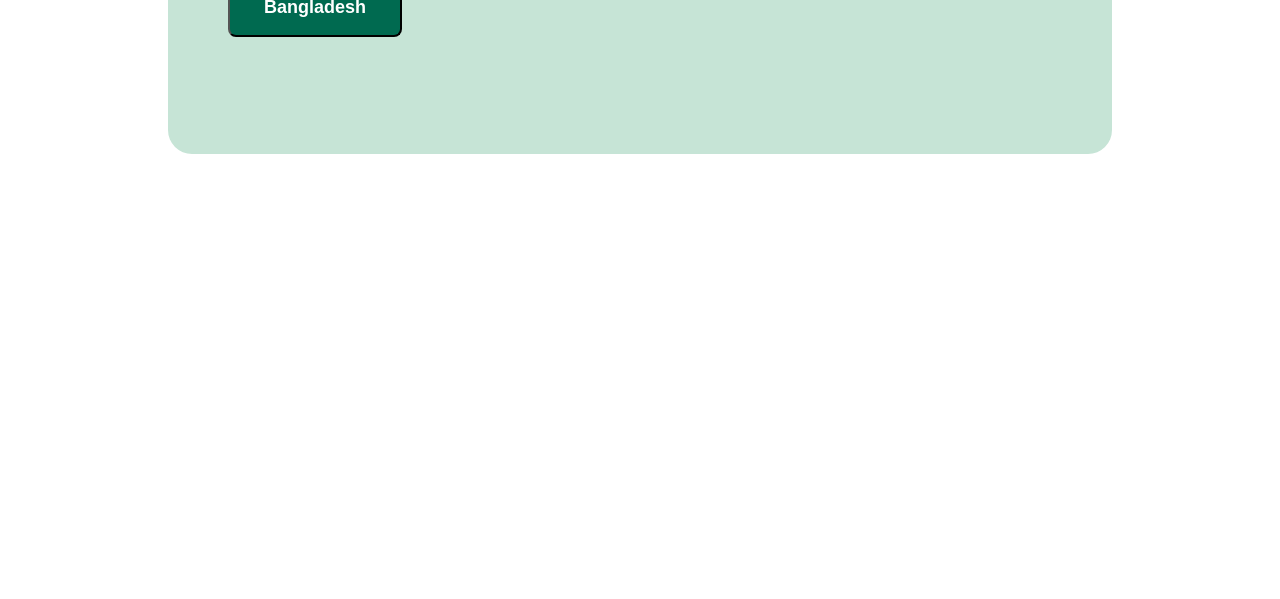
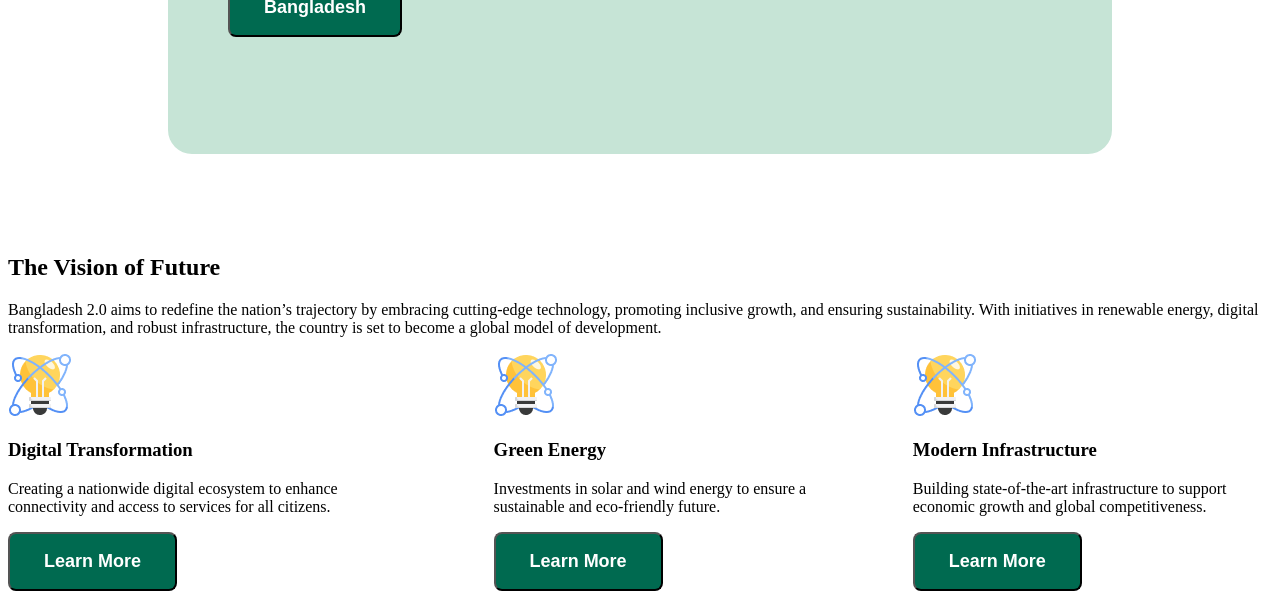
Before and after one commit to Saimhossen/Assignment, a plain HTML site: page index.html in a window 1280 px wide. Shown: the part 660-1259 px from the top of the page. Before the commit the page ends 914 px from the top, so only its background shows below. Drawn offline with Linux system fonts and the light colour scheme.

Commit message:
My First Assingment

```diff
--- a/index.html
+++ b/index.html
@@ -18,6 +18,30 @@
         </div>
         <img class="picture-title" src="assets/hero.png" alt="">
     </div>
+    <section class="section">
+        <h2>The Vision of Future</h2>
+        <p>Bangladesh 2.0 aims to redefine the nation’s trajectory by embracing cutting-edge technology, promoting inclusive growth, and ensuring sustainability. With initiatives in renewable energy, digital transformation, and robust infrastructure, the country is set to become a global model of development.</p>
+        <div class="title-box">
+            <div class="">
+                <img src="assets/card-icon.png" alt="">
+                <h3>Digital Transformation</h3>
+                <p>Creating a nationwide digital ecosystem to enhance connectivity and access to services for all citizens.</p>
+                <button class="btn-primary">Learn More</button>
+            </div>
+            <div class="">
+                <img src="assets/card-icon.png" alt="">
+                <h3>Green Energy</h3>
+                <p>Investments in solar and wind energy to ensure a sustainable and eco-friendly future.</p>
+                <button class="btn-primary">Learn More</button>
+            </div>
+            <div class="">
+                <img src="assets/card-icon.png" alt="">
+                <h3>Modern Infrastructure</h3>
+                <p>Building state-of-the-art infrastructure to support economic growth and global competitiveness.</p>
+                <button class="btn-primary">Learn More</button>
+            </div>
+        </div>
+    </section>
     </header>
     <main>
 
--- a/style.css/2.0.css
+++ b/style.css/2.0.css
@@ -26,3 +26,12 @@
     border-radius: 8px;
     font-size: 18px;
 }
+.section{
+    /* align-items: center; */
+}
+.title-box{
+    display: flex;
+    gap: 100px;
+
+
+}
```
